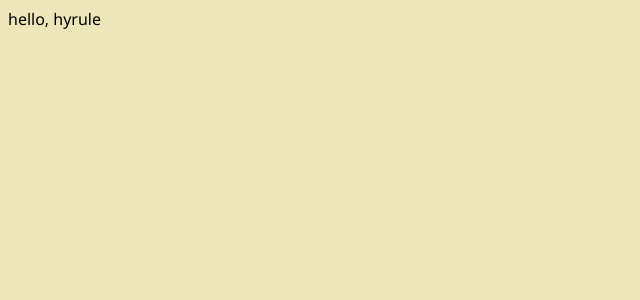
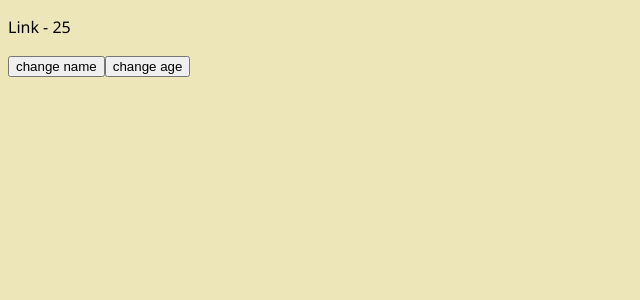
Before and after one commit to otacleT/vue-with-typescript, a Vue app: page / in a window 1280 px wide. Shown: the top 300 px of the page, without its empty margins (0-640 px from the left). Built offline with nearby package versions, Linux system fonts and the light colour scheme.

Commit message:
✨ data and method

```diff
--- a/src/App.vue
+++ b/src/App.vue
@@ -1,5 +1,9 @@
 <template>
-  <div class="app">hello, hyrule</div>
+  <div class="app">
+    <p>{{ name }} - {{ age }}</p>
+    <button @click="changeName('Zelda')">change name</button>
+    <button @click="changeAge(30)">change age</button>
+  </div>
 </template>
 
 <script lang="ts">
@@ -8,6 +12,22 @@
 export default defineComponent({
   name: "App",
   components: {},
+  data() {
+    return {
+      name: "Link",
+      age: 25 as number,
+    };
+  },
+  methods: {
+    changeName(name: string) {
+      this.name = name;
+      return name;
+    },
+    changeAge(age: number) {
+      this.age = age;
+      return age;
+    },
+  },
 });
 </script>
 
```
